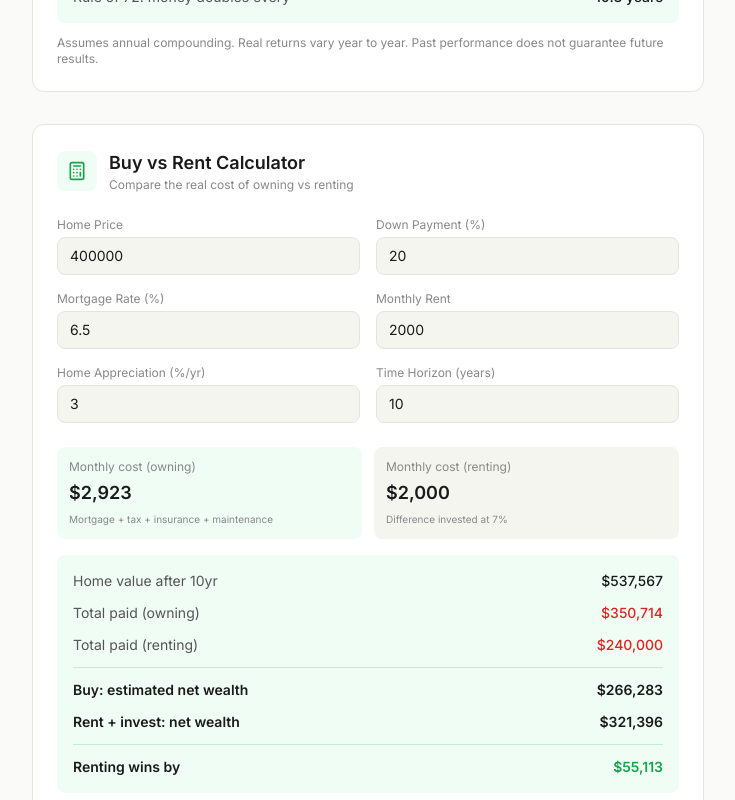
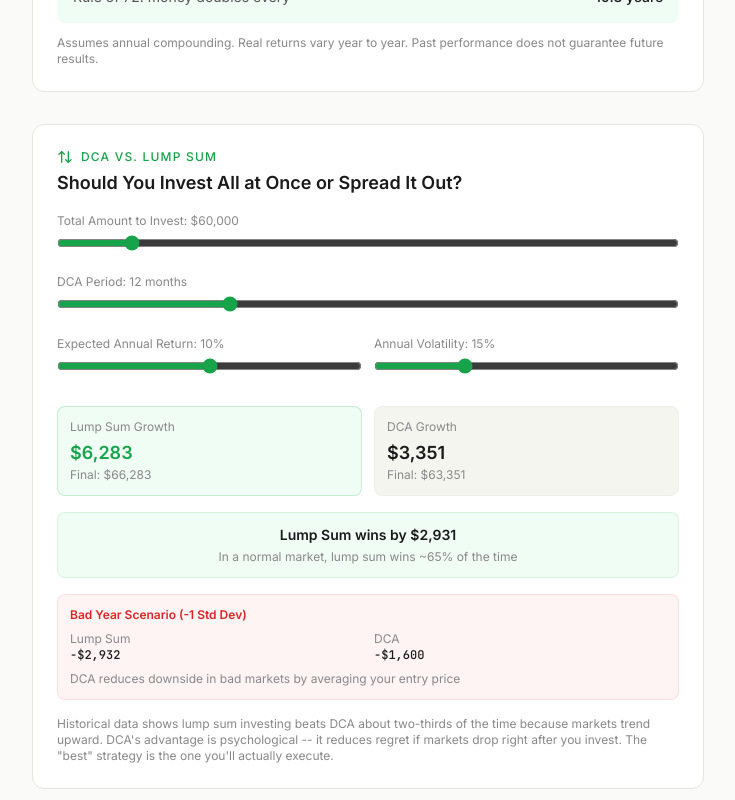
Before and after one commit to lordshua1337/uncommon-cents, a Next.js app: page /calculators in a window 1280 px wide. Shown: the part 5180-5980 px from the top of the page, without its empty margins (272-1007 px from the left). Built offline with nearby package versions, Linux system fonts and the light colour scheme.

Commit message:
feat: add DCA vs Lump Sum calculator and explore page stats

```diff
--- a/src/app/calculators/page.tsx
+++ b/src/app/calculators/page.tsx
@@ -1405,6 +1405,178 @@ function BackdoorRothCalc() {
   );
 }
 
+function DCAvsLumpSumCalc() {
+  const [totalAmount, setTotalAmount] = useState(60000);
+  const [dcaMonths, setDcaMonths] = useState(12);
+  const [annualReturn, setAnnualReturn] = useState(10);
+  const [annualVolatility, setAnnualVolatility] = useState(15);
+
+  const monthlyReturn = annualReturn / 100 / 12;
+  const monthlyContribution = totalAmount / dcaMonths;
+
+  // Lump sum: invested immediately, grows for full period
+  const lumpSumFinal = totalAmount * Math.pow(1 + monthlyReturn, dcaMonths);
+
+  // DCA: monthly contributions each growing for remaining months
+  let dcaFinal = 0;
+  for (let i = 0; i < dcaMonths; i++) {
+    const monthsRemaining = dcaMonths - i;
+    dcaFinal += monthlyContribution * Math.pow(1 + monthlyReturn, monthsRemaining);
+  }
+
+  const lumpSumGain = lumpSumFinal - totalAmount;
+  const dcaGain = dcaFinal - totalAmount;
+  const difference = lumpSumGain - dcaGain;
+  const lumpSumWins = difference > 0;
+
+  // Rough downside scenario: -1 standard deviation
+  const downReturn = (annualReturn - annualVolatility) / 100 / 12;
+  const lumpSumDown = totalAmount * Math.pow(1 + downReturn, dcaMonths);
+  let dcaDown = 0;
+  for (let i = 0; i < dcaMonths; i++) {
+    dcaDown += monthlyContribution * Math.pow(1 + downReturn, dcaMonths - i);
+  }
+
+  return (
+    <div className="bg-surface rounded-xl border border-border p-6">
+      <div className="flex items-center gap-2 mb-1 text-accent">
+        <ArrowUpDown className="w-4 h-4" />
+        <p className="text-xs uppercase tracking-widest font-medium">
+          DCA vs. Lump Sum
+        </p>
+      </div>
+      <h3 className="text-lg font-semibold mb-4">
+        Should You Invest All at Once or Spread It Out?
+      </h3>
+
+      <div className="space-y-4 mb-6">
+        <div>
+          <label className="text-xs text-text-muted block mb-1">
+            Total Amount to Invest: {formatCurrency(totalAmount)}
+          </label>
+          <input
+            type="range"
+            min={5000}
+            max={500000}
+            step={5000}
+            value={totalAmount}
+            onChange={(e) => setTotalAmount(Number(e.target.value))}
+            className="w-full accent-accent"
+          />
+        </div>
+        <div>
+          <label className="text-xs text-text-muted block mb-1">
+            DCA Period: {dcaMonths} months
+          </label>
+          <input
+            type="range"
+            min={3}
+            max={36}
+            step={1}
+            value={dcaMonths}
+            onChange={(e) => setDcaMonths(Number(e.target.value))}
+            className="w-full accent-accent"
+          />
+        </div>
+        <div className="grid grid-cols-2 gap-3">
+          <div>
+            <label className="text-xs text-text-muted block mb-1">
+              Expected Annual Return: {annualReturn}%
+            </label>
+            <input
+              type="range"
+              min={0}
+              max={20}
+              step={1}
+              value={annualReturn}
+              onChange={(e) => setAnnualReturn(Number(e.target.value))}
+              className="w-full accent-accent"
+            />
+          </div>
+          <div>
+            <label className="text-xs text-text-muted block mb-1">
+              Annual Volatility: {annualVolatility}%
+            </label>
+            <input
+              type="range"
+              min={5}
+              max={40}
+              step={1}
+              value={annualVolatility}
+              onChange={(e) => setAnnualVolatility(Number(e.target.value))}
+              className="w-full accent-accent"
+            />
+          </div>
+        </div>
+      </div>
+
+      {/* Results */}
+      <div className="grid grid-cols-2 gap-3 mb-4">
+        <div className={`rounded-lg p-3 border ${lumpSumWins ? "border-accent/20 bg-accent-bg" : "border-border-light bg-surface-alt"}`}>
+          <p className="text-xs text-text-muted mb-1">Lump Sum Growth</p>
+          <p className={`text-lg font-semibold ${lumpSumWins ? "text-accent" : ""}`}>
+            {formatCurrency(lumpSumGain)}
+          </p>
+          <p className="text-xs text-text-muted">
+            Final: {formatCurrency(lumpSumFinal)}
+          </p>
+        </div>
+        <div className={`rounded-lg p-3 border ${!lumpSumWins ? "border-accent/20 bg-accent-bg" : "border-border-light bg-surface-alt"}`}>
+          <p className="text-xs text-text-muted mb-1">DCA Growth</p>
+          <p className={`text-lg font-semibold ${!lumpSumWins ? "text-accent" : ""}`}>
+            {formatCurrency(dcaGain)}
+          </p>
+          <p className="text-xs text-text-muted">
+            Final: {formatCurrency(dcaFinal)}
+          </p>
+        </div>
+      </div>
+
+      <div className={`rounded-lg p-3 text-center ${lumpSumWins ? "bg-accent-bg border border-accent/10" : "bg-surface-alt border border-border-light"}`}>
+        <p className="text-sm font-semibold">
+          {lumpSumWins
+            ? `Lump Sum wins by ${formatCurrency(difference)}`
+            : `DCA wins by ${formatCurrency(Math.abs(difference))}`}
+        </p>
+        <p className="text-xs text-text-muted mt-1">
+          In a normal market, lump sum wins ~65% of the time
+        </p>
+      </div>
+
+      {/* Downside scenario */}
+      <div className="mt-4 bg-red/5 border border-red/10 rounded-lg p-3">
+        <p className="text-xs font-semibold text-red mb-2">
+          Bad Year Scenario (-1 Std Dev)
+        </p>
+        <div className="grid grid-cols-2 gap-3 text-xs">
+          <div>
+            <p className="text-text-muted">Lump Sum</p>
+            <p className="font-mono font-medium">
+              {formatCurrency(lumpSumDown - totalAmount)}
+            </p>
+          </div>
+          <div>
+            <p className="text-text-muted">DCA</p>
+            <p className="font-mono font-medium">
+              {formatCurrency(dcaDown - totalAmount)}
+            </p>
+          </div>
+        </div>
+        <p className="text-xs text-text-muted mt-2">
+          DCA reduces downside in bad markets by averaging your entry price
+        </p>
+      </div>
+
+      <p className="text-xs text-text-muted mt-4">
+        Historical data shows lump sum investing beats DCA about two-thirds of
+        the time because markets trend upward. DCA&apos;s advantage is
+        psychological -- it reduces regret if markets drop right after you invest.
+        The &quot;best&quot; strategy is the one you&apos;ll actually execute.
+      </p>
+    </div>
+  );
+}
+
 export default function CalculatorsPage() {
   return (
     <div className="min-h-screen pt-24 pb-16 px-4">
@@ -1441,6 +1613,7 @@ export default function CalculatorsPage() {
           <TaxLossHarvestingCalc />
           <HSAGrowthCalc />
           <CompoundInterestCalc />
+          <DCAvsLumpSumCalc />
           <BuyVsRentCalc />
         </div>
 
--- a/src/app/explore/page.tsx
+++ b/src/app/explore/page.tsx
@@ -240,9 +240,33 @@ export default function ExplorePage() {
           </div>
         )}
 
+        {/* Stats */}
+        {!isSearching && (
+          <div className="mt-8 bg-surface border border-border rounded-xl p-6">
+            <div className="grid grid-cols-2 sm:grid-cols-4 gap-4 text-center">
+              <div>
+                <p className="text-2xl font-semibold text-accent">{domains.length}</p>
+                <p className="text-xs text-text-muted mt-1">Domains</p>
+              </div>
+              <div>
+                <p className="text-2xl font-semibold text-accent">{concepts.length}</p>
+                <p className="text-xs text-text-muted mt-1">Concepts</p>
+              </div>
+              <div>
+                <p className="text-2xl font-semibold text-accent">3</p>
+                <p className="text-xs text-text-muted mt-1">Depth Levels</p>
+              </div>
+              <div>
+                <p className="text-2xl font-semibold text-accent">{concepts.filter(c => c.hasCalculator).length}</p>
+                <p className="text-xs text-text-muted mt-1">With Calculators</p>
+              </div>
+            </div>
+          </div>
+        )}
+
         {/* Bottom links */}
         {!isSearching && (
-          <div className="mt-10 flex flex-col sm:flex-row items-center justify-center gap-6">
+          <div className="mt-6 flex flex-col sm:flex-row items-center justify-center gap-6">
             <Link
               href="/calculators"
               className="text-accent text-sm font-medium hover:text-accent-light transition-colors inline-flex items-center gap-1"
--- a/src/app/page.tsx
+++ b/src/app/page.tsx
@@ -130,7 +130,7 @@ export default function HomePage() {
         <div className="max-w-3xl mx-auto grid grid-cols-2 sm:grid-cols-4 gap-6">
           <StatCard value={`${domains.length}`} label="Financial domains" />
           <StatCard value={`${concepts.length}`} label="Concepts" />
-          <StatCard value="8" label="Calculators" />
+          <StatCard value="9" label="Calculators" />
           <StatCard value="$0" label="Cost to use" />
         </div>
       </section>
```
